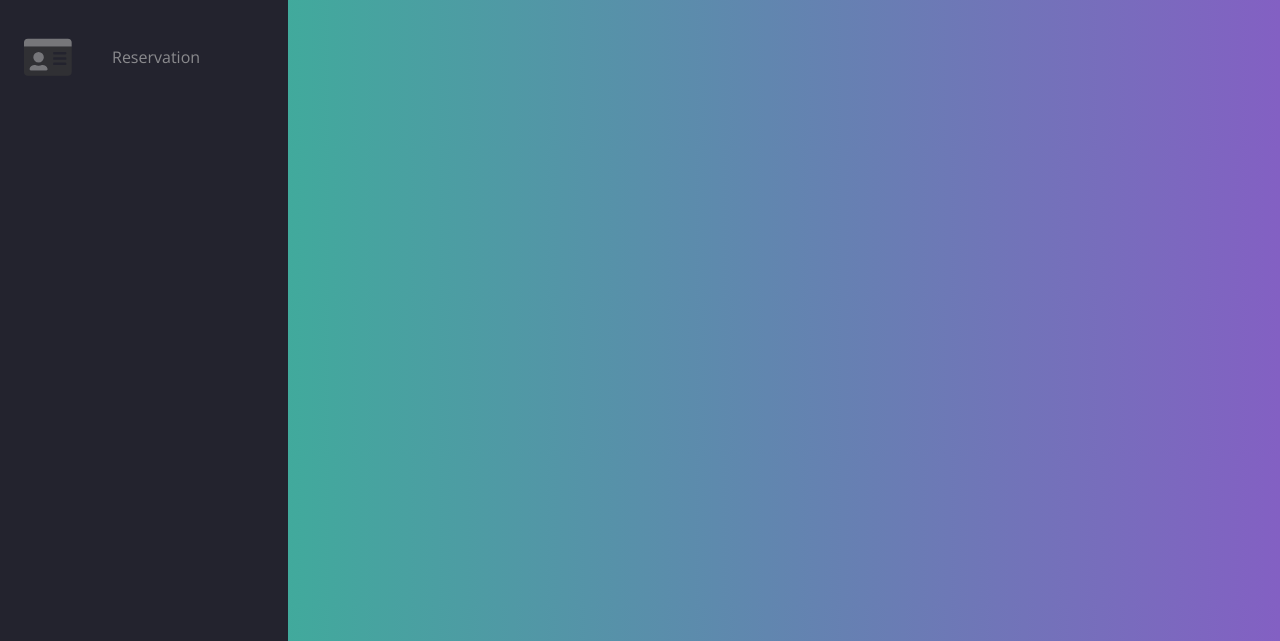
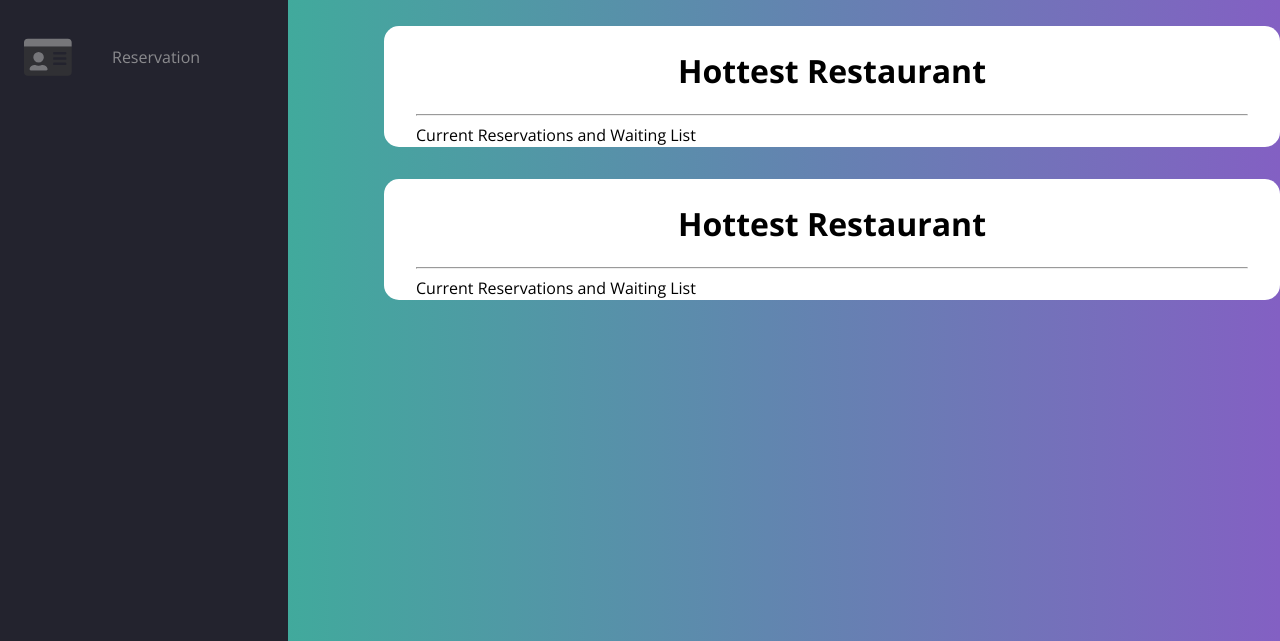
Before and after one commit to arielbs1991/hot-restaurant-app, a website: page tables.html in a window 1280 px wide. Shown: the part 159-800 px from the top of the page. Drawn offline with nearby package versions, Linux system fonts and the light colour scheme.

Commit message:
fixed small error

```diff
--- a/tables.html
+++ b/tables.html
@@ -350,6 +350,20 @@
             Current Reservations and Waiting List
         </p>
     </main>
+    <main class="portfolio-item animate__animated animate__fadeIn">
+        <h1>Hottest Restaurant</h1>
+        <hr>
+        <p>
+            Current Reservations and Waiting List
+        </p>
+    </main>
+    <main class="portfolio-item animate__animated animate__fadeIn">
+        <h1>Hottest Restaurant</h1>
+        <hr>
+        <p>
+            Current Reservations and Waiting List
+        </p>
+    </main>
 </body>
 
 </html>
```
Also changed, not shown: reservation.html (+2 -1 lines).
